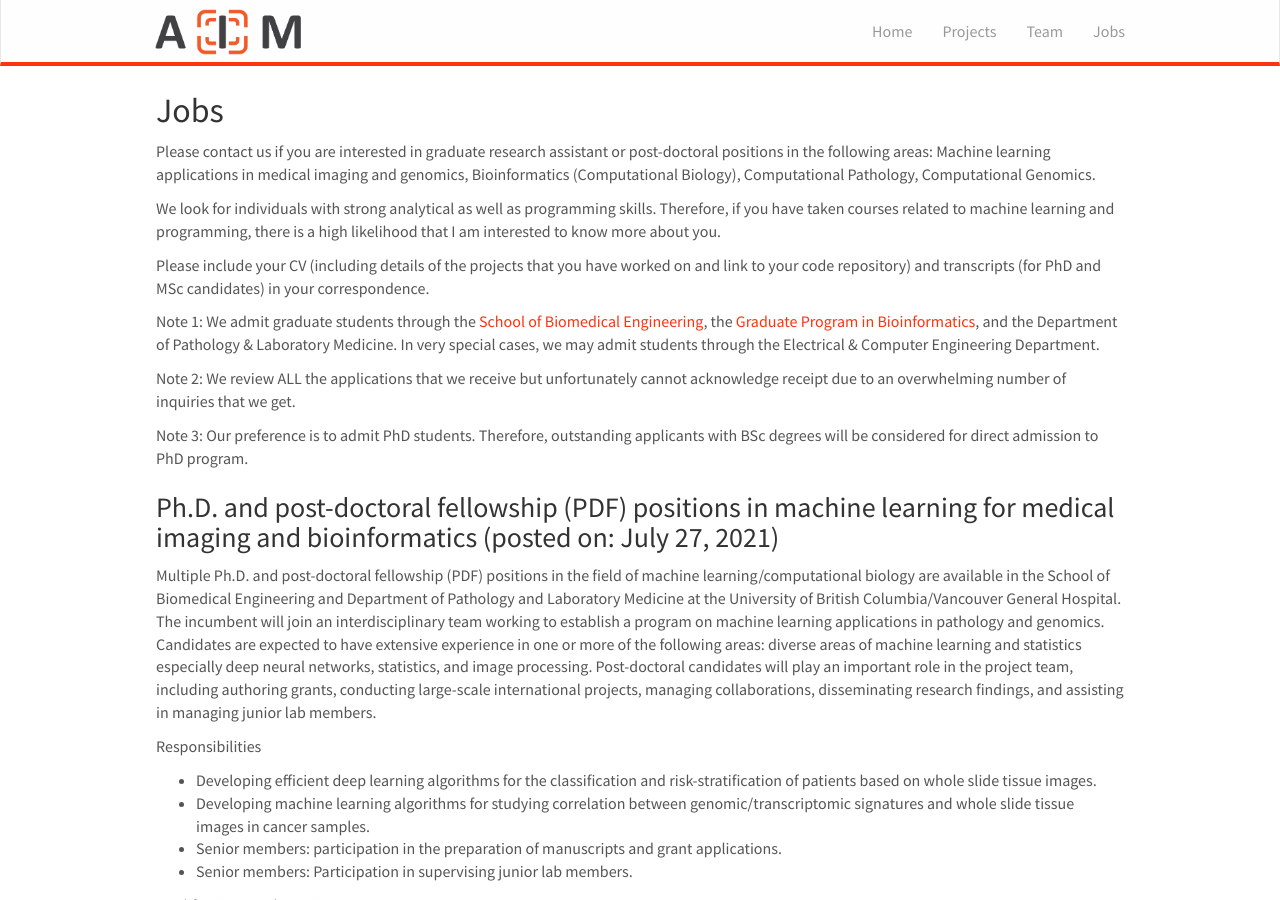
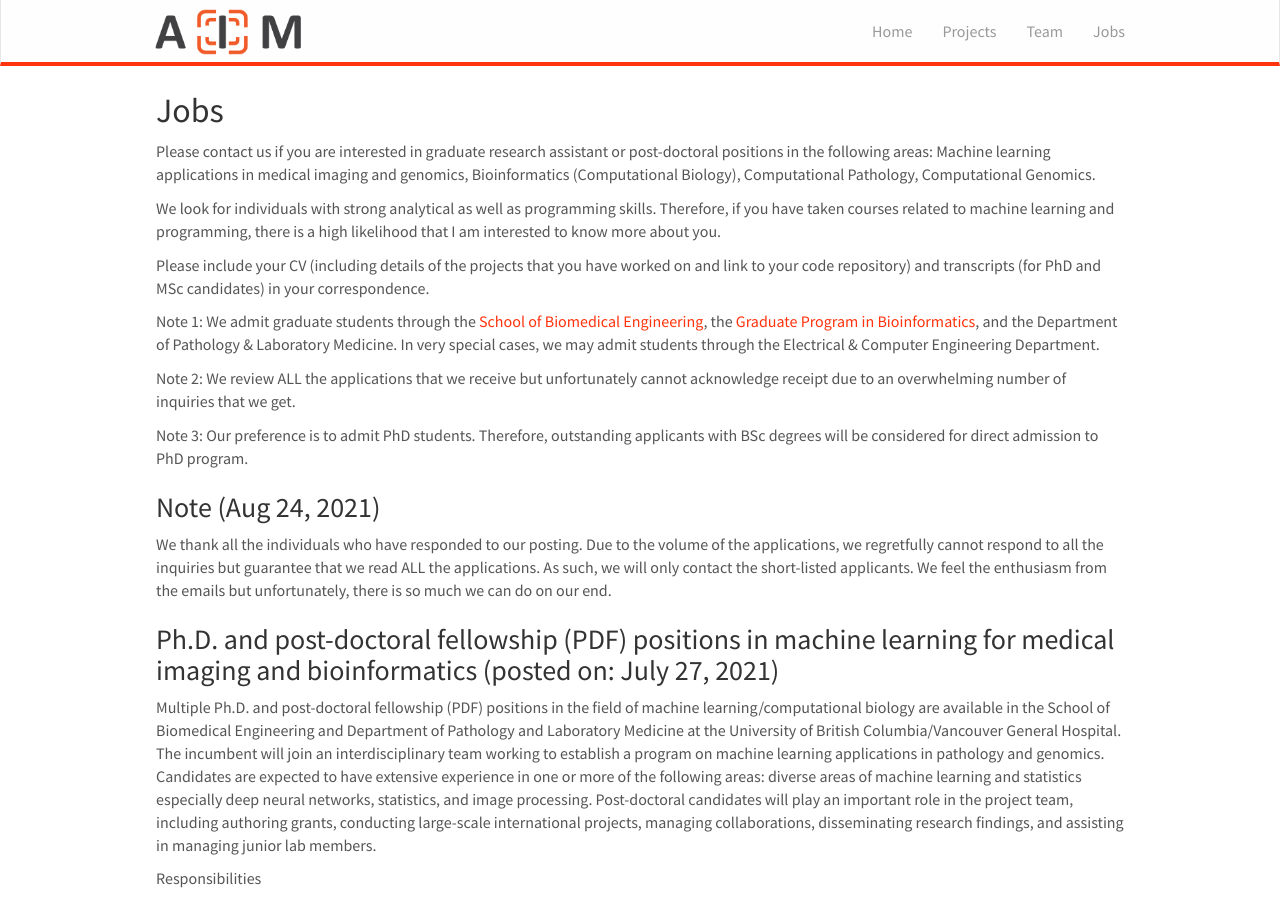
Before and after one commit to AIMLab-UBC/AIMLab-UBC.github.io, a Jekyll site: the page built from _pages/jobs.md, in a window 1280 px wide and 900 px high. Built offline with Jekyll 4.4.1, drawn with Linux system fonts in a browser that asks for light colours; nearby versions of some CDN libraries; a style sheet for code colours, icons or effects is not loaded.

Commit message:
Update jobs.md

```diff
--- a/_pages/jobs.md
+++ b/_pages/jobs.md
@@ -21,7 +21,8 @@ Note 2: We review ALL the applications that we receive but unfortunately cannot
 Note 3: Our preference is to admit PhD students. Therefore, outstanding applicants with BSc degrees will be considered for direct admission to PhD program.
 
 
-
+### Note (Aug 24, 2021)
+We thank all the individuals who have responded to our posting. Due to the volume of the applications, we regretfully cannot respond to all the inquiries but guarantee that we read ALL the applications. As such, we will only contact the short-listed applicants. We feel the enthusiasm from the emails but unfortunately, there is so much we can do on our end.
 
 ### Ph.D. and post-doctoral fellowship (PDF) positions in machine learning for medical imaging and bioinformatics (posted on: July 27, 2021)
 Multiple Ph.D. and post-doctoral fellowship (PDF) positions in the field of machine learning/computational biology are available in the School of Biomedical Engineering and Department of Pathology and Laboratory Medicine at the University of British Columbia/Vancouver General Hospital. The incumbent will join an interdisciplinary team working to establish a program on machine learning applications in pathology and genomics. Candidates are expected to have extensive experience in one or more of the following areas: diverse areas of machine learning and statistics especially deep neural networks, statistics, and image processing.
```
